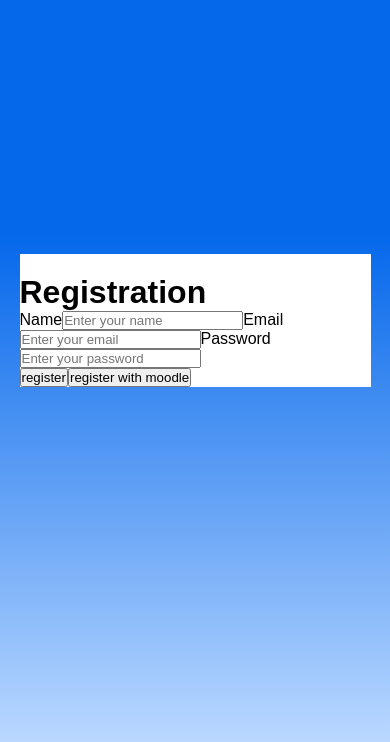
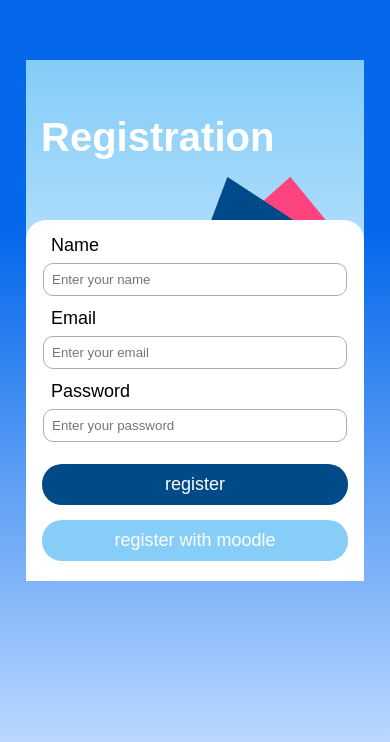
Before and after one commit to Varia23D/library, a React (Create React App) app: page /registration in a window 390 px wide. Shown: the part 102-844 px from the top of the page. Built offline with nearby package versions, Linux system fonts and the light colour scheme; no server answers.

Commit message:
adjusted page style for element name changes and responsiveness

```diff
--- a/src/Pages/Registration.css
+++ b/src/Pages/Registration.css
@@ -6,76 +6,78 @@
 
 }
 
+
 /* main container, background color and image */
-.main{
-    background-image:url('varialogo.png'), linear-gradient(#84CCF8, #fff);
-    background-repeat: no-repeat;
-    background-position: 65% 30%;
-    color: #fff;
+.registration{
+    background-image:linear-gradient(#84CCF8, #fff);
     display: flex;
     flex-direction: column;
     align-items: center;
 }
+.registration_background_img{
+   background-image: url('varialogo.png');
+   background-repeat: no-repeat;
+   background-position: 100% 33%;
+   background-size: 50%;
+}
 
 
 /* heading position and style */
-.title{
+.registration_heading{
+    color: #fff;
     font-size: 20px;
-    padding: 20px;
+    padding-top: 55px;
+    padding-bottom: 35px;
+    padding-left: 15px;
     height: 70px;
-    display: flex;
-    flex-direction: row;
-}
-.registration{
-    margin-right: 260px;
-    margin-top: 20px;
 }
 
 
-/* positioning and style for input fields */
-.input{
+/* positioning and style for input area */
+.registration_input{
     display: flex;
     flex-direction: column;
     padding: 10px;
-    width: 45%;
+    width: 318px;
     background-color: #fff;
     border-radius: 20px;
     color: black;
     text-align: left;
 }
-.input > input{
-    padding: 5px;
-    border: none;
+.registration_input > input{
+    padding: 8px;
+    border: 1px solid rgba(173, 173, 173, 1);
+    border-radius: 10px;
     margin: 7px;
-    border-bottom: 1px solid rgba(173, 173, 173, 1);
 }
-.input > label{
+.registration_input > label{
     margin-top: 5px;
     font-size: 18px;
-    margin-left: 10px;
-    font-weight: 600;
+    margin-left: 15px;
 }
 
+
 /* positioning and style for button */
-.buttonBox{
+.registration_buttons{
     display: flex;
     flex-direction: column;
     align-items: center;
 }
-.registerButton{
+.register_button{
     margin: 10px;
+    margin-top: 15px;
     border: none;
     border-radius: 20px;
     background-color: rgba(0, 75, 135, 1);
     color: #fff;
     font-size: 18px;
     padding: 10px;
-    width: 40%;
+    width: 306px;
 }
-.registerButton:hover{
+.register_button:hover{
     background-color: rgb(0, 44, 80);
 }
-.moodleButton{
+.moodle_button{
     margin: 10px;
     border: none;
     margin-top: 5px;
@@ -84,41 +86,22 @@
     color: #fff;
     font-size: 18px;
     padding: 10px;
-    width: 40%;
+    width: 306px;
 }
-.moodleButton:hover{
+.moodle_button:hover{
     background-color: #5fbffa;
 }
 
 
 /* mobile settings */
 @media only screen and (max-width: 768px) {
-    .main{
-        background-position: 55% 70%;
+    .registration_input{
+        width: 318px;
     }
-    .input{
-        margin-top: 50px;
-        width: 90%;
+    .register_button{
+        width: 306px;
     }
-    .registerButton{
-        width: 90%;
-    }
-    .moodleButton{
-        width: 90%;
-    }
-    .registration{
-        margin: 0px;
+    .moodle_button{
+        width: 306px;
     }
 }
-@media only screen and (max-width: 1191px) {
-    .main{
-        background-position: 55%;
-    }
-    .input{
-        margin-top: 30px;
-    }
-    .registration{
-        margin:0px;
-        margin-top: 20px;
-    }
-}
```
